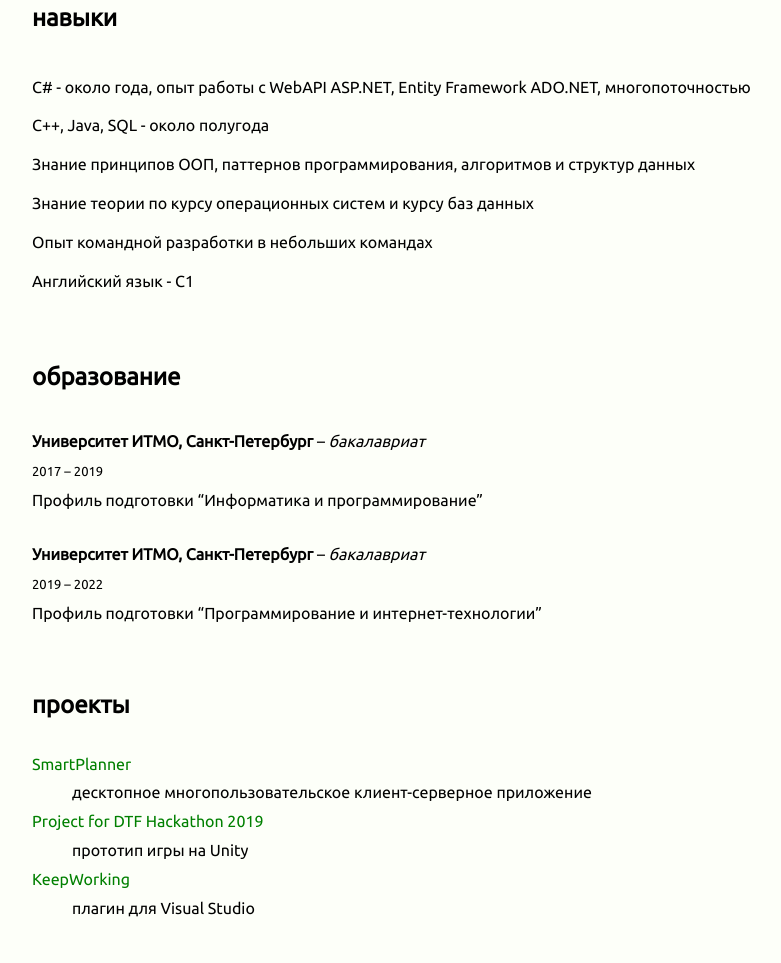
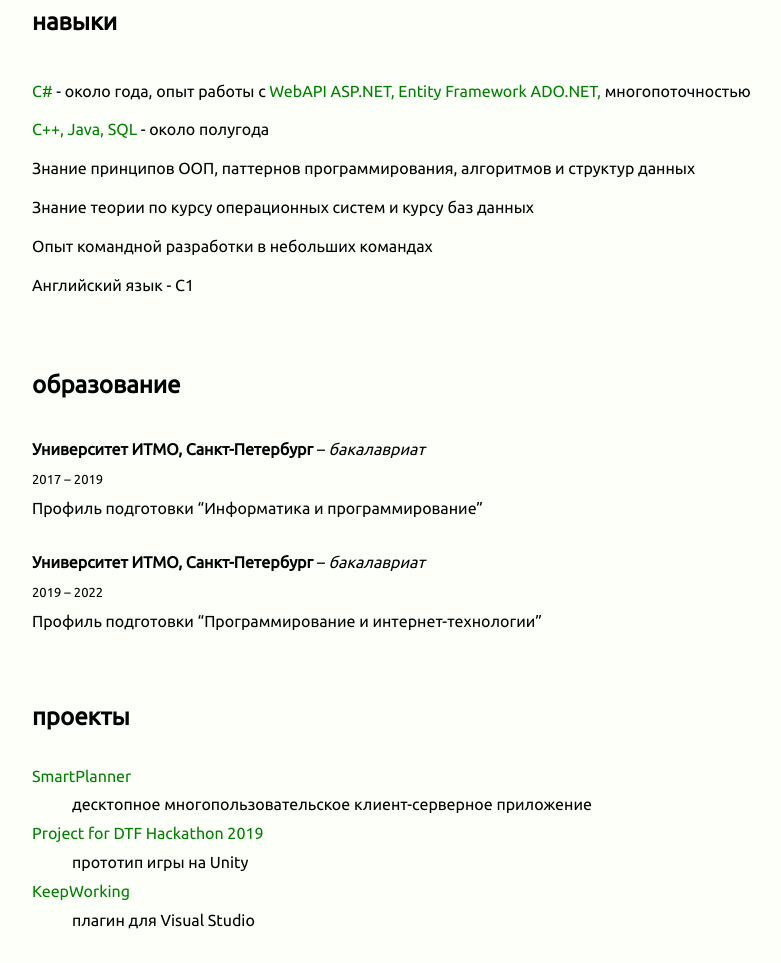
Before and after one commit to hatulmadan1/WebPortfolio, a plain HTML site: page index.html in a window 1280 px wide. Shown: the part 300-1263 px from the top of the page, without its empty margins (244-1025 px from the left). Drawn offline with Linux system fonts and the light colour scheme.

Commit message:
minor changes

```diff
--- a/index.html
+++ b/index.html
@@ -23,16 +23,16 @@
                 <p>
                     Студентка 3-го курса, есть опыт олимпиад по программированию и математике, быстро усваиваю новый материал, неконфликтна, предпочитаю задачи с четко сформулированным ТЗ, при разработке соблюдаю общепринятый стиль кода.
                 </p>
+            </section>
             <div id="navskills"></div>
-            </section>
-            <section id="skills" class=".sec">
+            <section>
                 <h2>навыки</h2>
                 <ul>
                     <li>
-                        C# - около года, опыт работы с WebAPI ASP.NET, Entity Framework ADO.NET, многопоточностью
+                        <span>C#</span> - около года, опыт работы с <span>WebAPI ASP.NET, Entity Framework ADO.NET,</span> многопоточностью
                     </li>
                     <li>
-                        C++, Java, SQL - около полугода
+                        <span>C++, Java, SQL</span> - около полугода
                     </li>
                     <li>
                         Знание принципов ООП, паттернов программирования, алгоритмов и структур данных
@@ -46,9 +46,9 @@
                     <li>
                         Английский язык - C1</li>
                 </ul>
+            </section>
             <div id="naveducation"></div>
-            </section>
-            <section id="education" class=".sec">
+            <section>
                 <h2>образование</h2>
                 <p>
                     <b>Университет ИТМО, Санкт-Петербург</b> – <em>бакалавриат</em>
@@ -63,9 +63,9 @@
                     <br>
                     Профиль подготовки “Программирование и интернет-технологии”
                 </p>
+            </section>
             <div id="navprojects"></div>
-            </section>
-            <section id="projects" class=".sec">
+            <section>
                 <h2>проекты</h2>
                 <dl>
                     <dt><a href=https://github.com/hatulmadan1/SmartPlanner/tree/dev>
@@ -88,9 +88,9 @@
                     </dd>
                     </dt>
                 </dl>
+            </section>
             <div id="navadditional"></div>
-            </section>
-            <section id="additional" class=".sec">
+            <section>
                 <h2>дополнительно</h2>
                 <h4>животное</h4>
                 <pre>
@@ -131,7 +131,8 @@
 
         return result;
     }</code></pre>
-                <h4>формула успеха</h4>
+                <h4>формула</h4>
+                <span>log<sub>a</sub>b<sup>2</sup>=2log<sub>a</sub>b</span>
             </section>
         </main>
         <footer>
--- a/style.css
+++ b/style.css
@@ -107,10 +107,6 @@ h2 {
     padding-bottom: 10px;
 }
 
-h4 {
-    padding-left: 3%;
-}
-
 time {
     font-size: small;
 }
@@ -118,6 +114,10 @@ time {
 pre {
     font-family: 'Arial Mono', monospace;
     line-height: normal;
+}
+
+span {
+    color: green;
 }
 
 @font-face {
```
Lines whose indentation alone changed are shown as unchanged.
